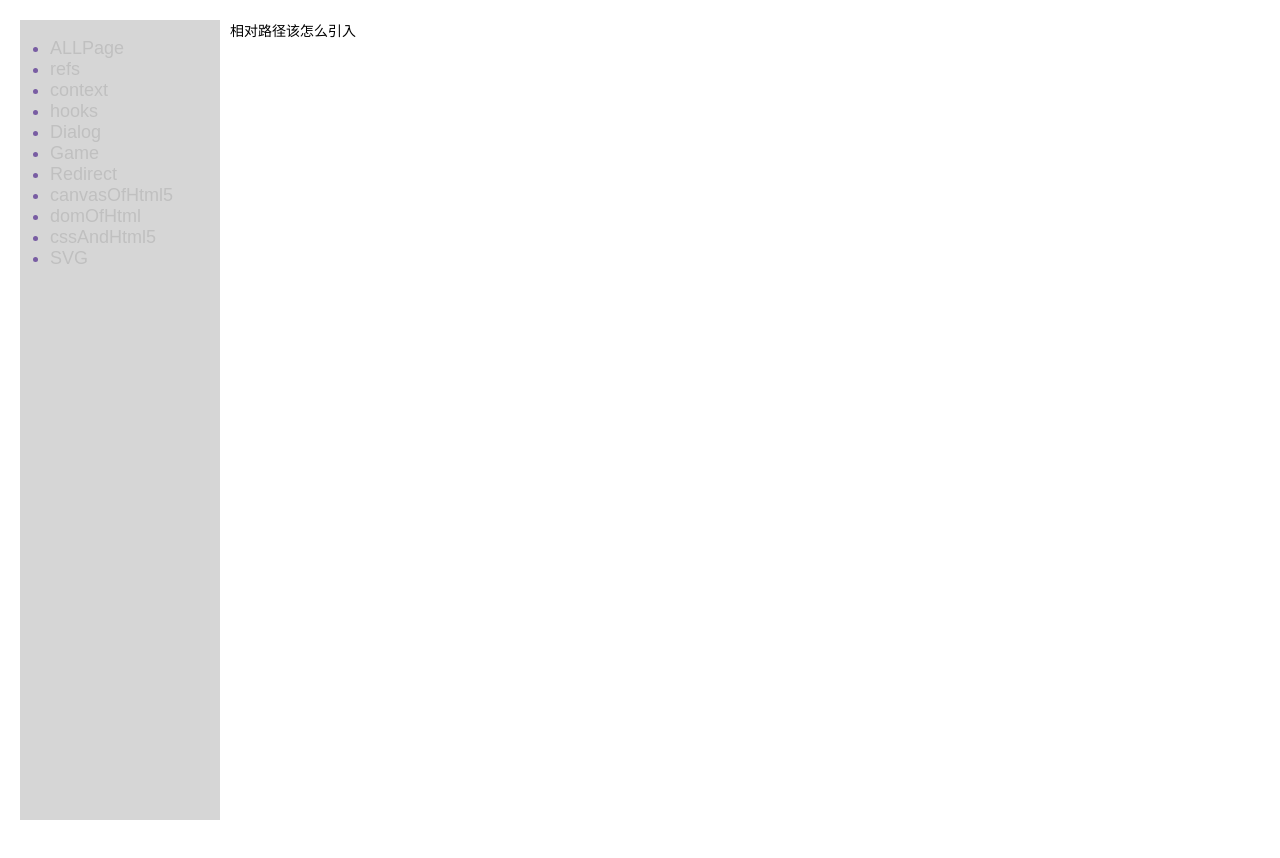
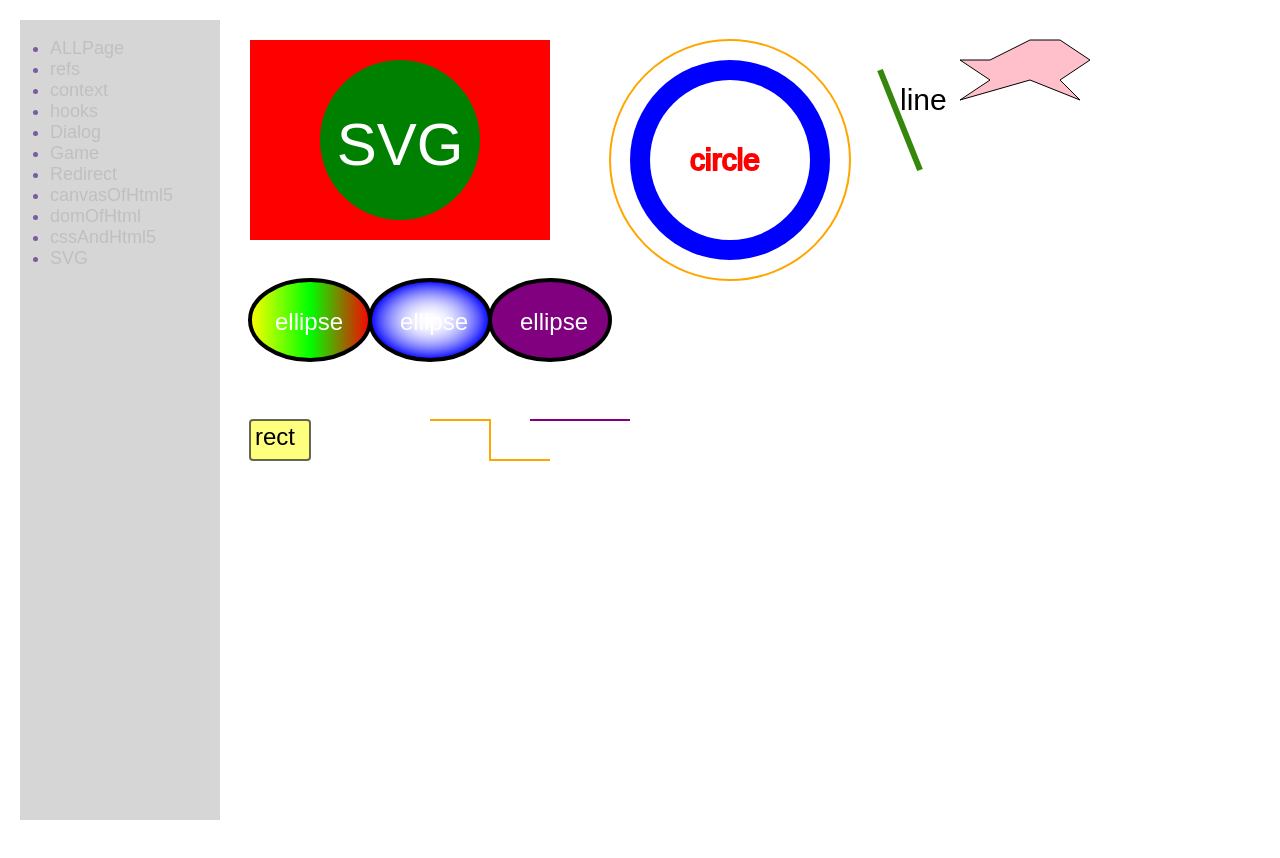
Before and after one commit to tanqq1/react-app, a React app: page /SvgAndHtml in a window 1280 px wide. Shown: the top 858 px of the page. Before the commit the page ends 800 px from the top, so only its background shows below. Built offline with nearby package versions, Linux system fonts and the light colour scheme.

Commit message:
添加svg测试页面

```diff
--- a/webpack.config.js
+++ b/config/webpack.config.js
@@ -11,7 +11,7 @@ module.exports = {
     module:{
         rules:[
             {
-                test: /\.js?$/,
+                test: /\.(js?|ts?)$/,
                 exclude:/(node_modules|bower_components)/,
                 loader: 'babel-loader',
             },
--- a/package.json
+++ b/package.json
@@ -10,8 +10,8 @@
     "react-router-dom": "^5.1.2"
   },
   "scripts": {
-    "start": "webpack-dev-server --open --config webpack.config.js",
-    "build": "webpack --config webpack.config.js"
+    "start": "webpack-dev-server --open --config ./config/webpack.config.js",
+    "build": "webpack --config ./config/webpack.config.js"
   },
   "eslintConfig": {
     "extends": "react-app"
--- a/src/index.js
+++ b/src/index.js
@@ -1,7 +1,7 @@
+
 import React from 'react';
 import ReactDOM from 'react-dom';
 import './index.css';
-import ReactIndex from './App';
 import RouterIndex from './routeIndex';
 
   ReactDOM.render(
--- a/src/pages/html5/style.css
+++ b/src/pages/html5/style.css
@@ -46,6 +46,18 @@ border-right: 10px #fff solid;
 #divContainer {
     text-indent: 2em;
     white-space: pre-wrap;
+}
+
+#rectStyle {
+    /* 填充色 */
+    fill:'yellow';
+    /* 边框填充色 */
+    stroke:'black';
+    stroke-width: 2;
+    fill-opacity:0.5;
+    stroke-opacity:0.6;
+    /* rect的角半径，可形成弧度    */
+    rx:3;
 }
 /*
 :root {
--- a/src/pages/html5/svgAndHtml.js
+++ b/src/pages/html5/svgAndHtml.js
@@ -5,7 +5,59 @@ import Svg from './demo.svg';
 export default function SvgAndHtml(){
     return (
         <div>
-           相对路径该怎么引入
+            <svg version="1.1" baseProfile="full" width="1000" height="1000" xmlns="http://www.w3.org/2000/svg" zoomAndPan="magnify">
+
+                <defs>
+                    <linearGradient id="grad1" x1="0%" y1="0%" x2="100%" y2="0%">
+                        <stop offset="0%" style={{stopColor:'#ffff00', stopOpacity:1}} />
+                        <stop offset="50%" style={{stopColor:'#00ff00', stopOpacity:1}} />
+                        <stop offset="100%" style={{stopColor:'#ff0000', stopOpacity:1}} />
+                    </linearGradient>
+                    <radialGradient id="grad2" cx="50%" cy="50%" r="50%" fx="50%" fy="50%">
+                        <stop offset="0%" style={{stopColor:'#ffffff', stopOpacity:0}} />
+                        <stop offset="100%" style={{stopColor:'#0000ff', stopOpacity:1}} />
+                    </radialGradient>
+                    <filter id="f1" x="0" y="0" width="200%" height="200%">
+                        <feOffset result="offOut" in="SourceGraphic" dx="20" dy="20" />
+                        <feBlend in="SourceGraphic" in2="offOut" mode="normal" />
+                    </filter>
+                </defs>
+                {/* Rect */}
+                <rect x="20" y="20" width="300" height="200" fill="red" />
+                {/* <rect x="20" y="20" width="300" height="200" fill="red" filter="url(#f1)" /> */}
+                <circle cx="170" cy="120" r="80" fill="green" />
+                <text x="170" y="145" fontSize="60" textAnchor="middle" fill="white">SVG</text>
+                {/* circle 圆*/}
+                <circle cx="500" cy="140" r="120" stroke="orange" strokeWidth="2" fill="white" />
+                <circle cx="500" cy="140" r="100" fill="blue" />
+                <circle cx="500" cy="140" r="80" fill="white" />
+                <text x="460" y="150" fill="red" fontSize="30" strokeWidth="2" stroke="red">circle</text>
+                {/* rect 矩形 */}
+                <rect x="20" y="400" width="60" height="40" style={{fill:'yellow', stroke:'black', strokeWidth: 2, fillOpacity:0.5, strokeOpacity:0.6, rx:3 }} />
+                <text x="25" y="425" fill="black" fontSize="24">rect</text>
+                {/* ellipse  椭圆*/}
+                <ellipse cx="80" cy="300" rx="60" ry="40" fill="url(#grad1)" style={{ stroke: 'black', strokeWidth:4 }} />
+                <ellipse cx="200" cy="300" rx="60" ry="40" fill="url(#grad2)" style={{stroke: 'black', strokeWidth:4 }} />
+                <ellipse cx="320" cy="300" rx="60" ry="40" style={{fill:'purple', stroke: 'black', strokeWidth:4 }} />
+                <text x="45" y="310" fontSize="24" fill="white">ellipse</text>
+                <text x="170" y="310" fontSize="24" fill="white">ellipse</text>
+                <text x="290" y="310" fontSize="24" fill="white">ellipse</text>
+                {/* line 直线 */}
+                <line x1="650" y1="50" x2="690" y2="150" stroke="#34870b" strokeWidth="6" />
+                <text x="670" y="90" fontSize="30" fill="black">line</text>
+                {/* polygon  多边形 */}
+                <polygon
+                    points="800,20,760,40,730,40,760,60,730,80,800,60,850,80,830,60,860,40,830,20"
+                    strokeWidth="1"
+                    stroke="black"
+                    fill="pink"
+                    fillRule="evenodd"
+                />
+                {/* polyline 折线 */}
+                <polyline points="200,400,260,400,260,440,320,440" stroke="orange" fill="white" strokeWidth="2" fillRule="nozero" />
+                {/* path 路径 */}
+                <path d="M300 400 L350 400 T400 400 Z" stroke="purple" strokeWidth="2" />
+            </svg>
         </div>
 
     )
```
Also changed, not shown: src/pages/test.ts (added, +7 -0 lines), src/pages/html5/demo.svg, 1 other file (tests, documents, lock files or other folders).
